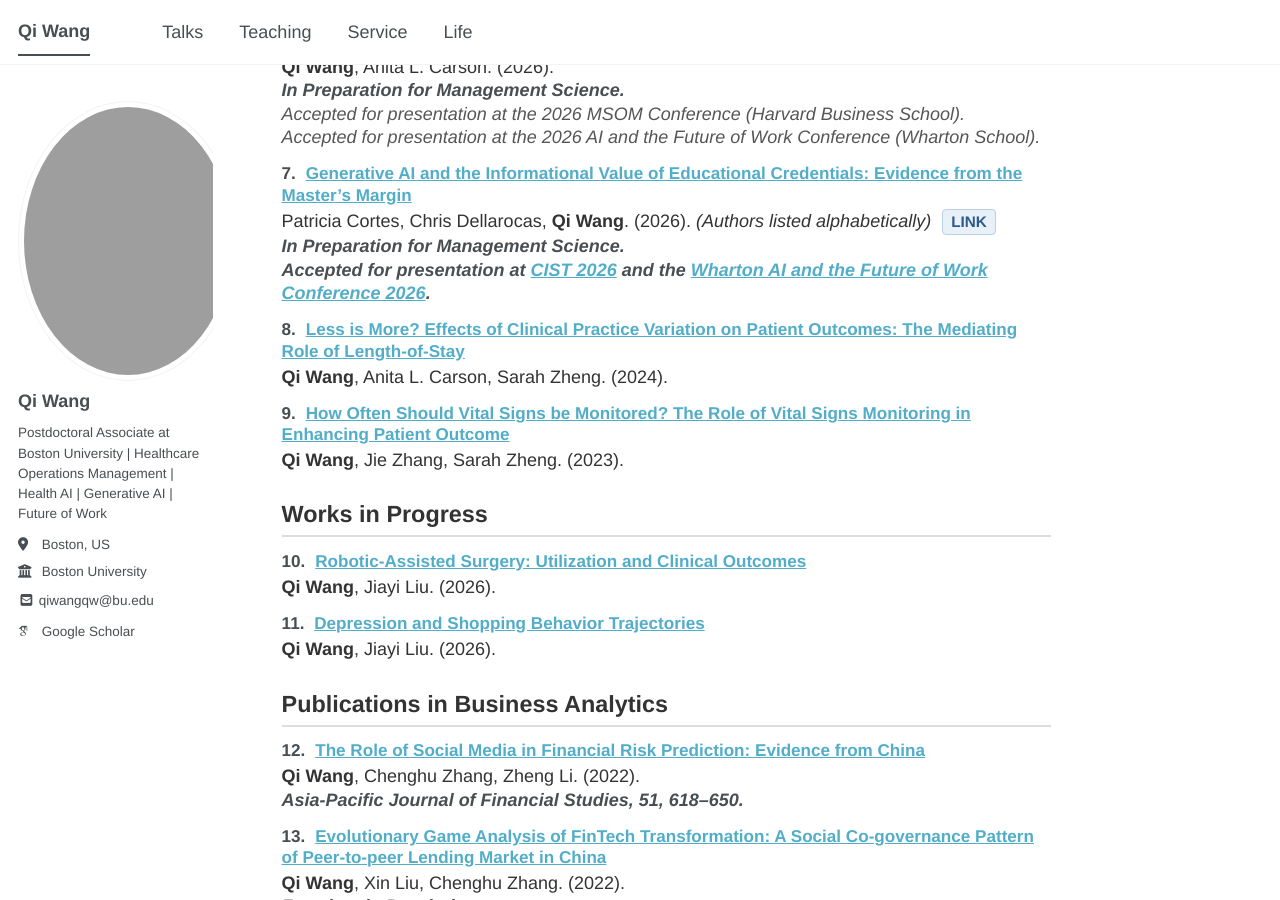
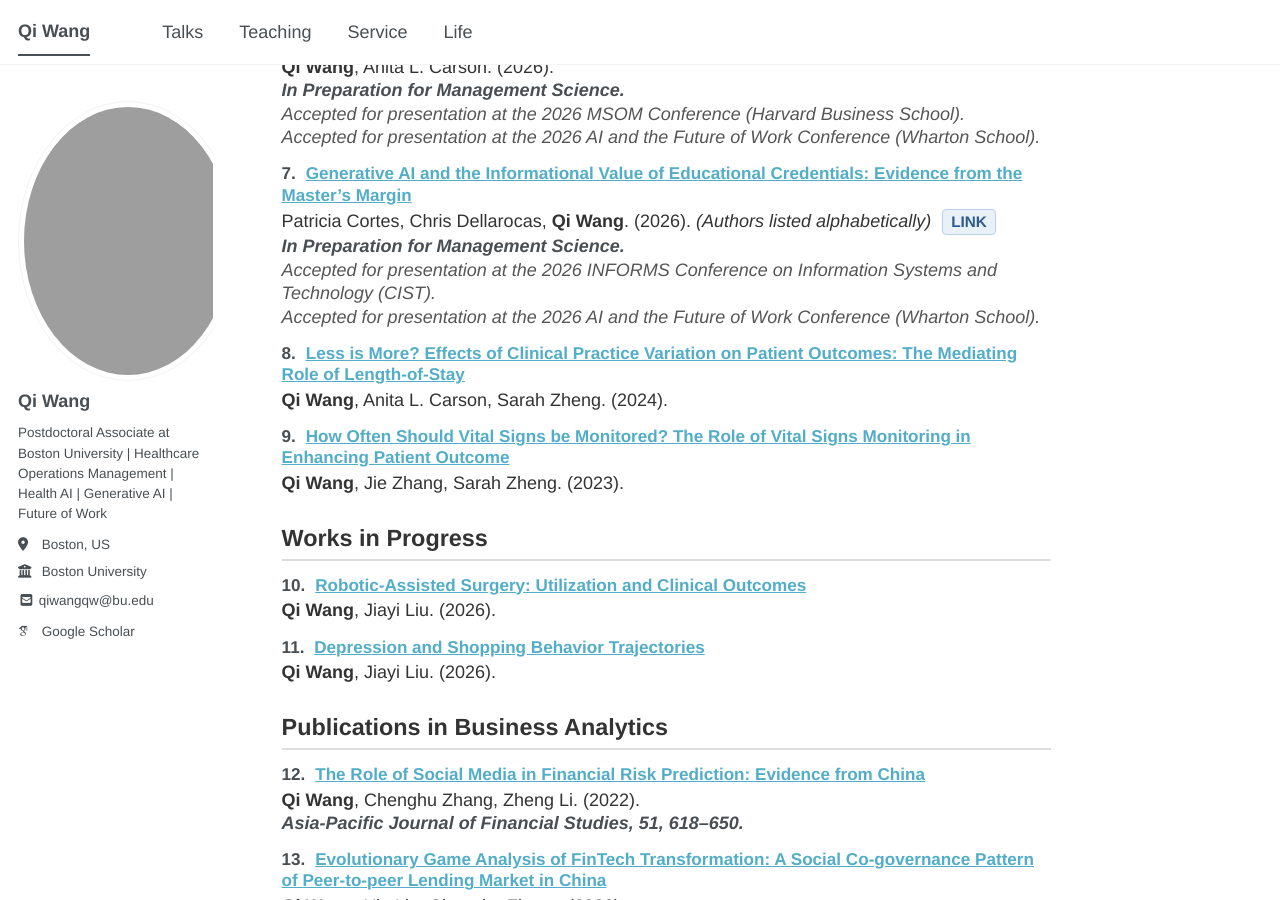
Before and after one commit to qiwang-katherine/qiwang-katherine.github.io, a Jekyll site: the page built from _pages/about.md, in a window 1280 px wide and 900 px high, scrolled down 1126 px. Built offline with Jekyll 4.4.1, drawn with Linux system fonts in a browser that asks for light colours; some web fonts are replaced; a script bundle is joined from its source files by our own code; library files that are not in the unit come from our copies.

Commit message:
2025-05-wp-ai-masters.md

```diff
--- a/_publications/2025-05-wp-ai-masters.md
+++ b/_publications/2025-05-wp-ai-masters.md
@@ -5,6 +5,7 @@
 category: working
 pub_number: 7
 authors: 'Patricia Cortes, Chris Dellarocas, <b>Qi Wang</b>. (2026). <i>(Authors listed alphabetically)</i> <a href="https://papers.ssrn.com/sol3/papers.cfm?abstract_id=7045118" target="_blank" style="display: inline-block; padding: 2px 8px; margin-left: 6px; font-size: 0.85em; font-weight: 600; color: #2E5A8C; background-color: #E8F0F8; border: 1px solid #B8D0E8; border-radius: 4px; text-decoration: none; vertical-align: middle;">LINK</a>'
-venue_line: 'In Preparation for <b>Management Science</b>.<br>Accepted for presentation at <a href="https://cist2026.github.io/" target="_blank">CIST 2026</a> and the <a href="https://ai.wharton.upenn.edu/ai-and-the-future-of-work-conference-2026/" target="_blank">Wharton AI and the Future of Work Conference 2026</a>.'
+venue_line: 'In Preparation for <b>Management Science</b>.'
+note: 'Accepted for presentation at the 2026 INFORMS Conference on Information Systems and Technology (CIST).<br>Accepted for presentation at the 2026 AI and the Future of Work Conference (Wharton School).'
 date: 2025-05-01
 ---
```
